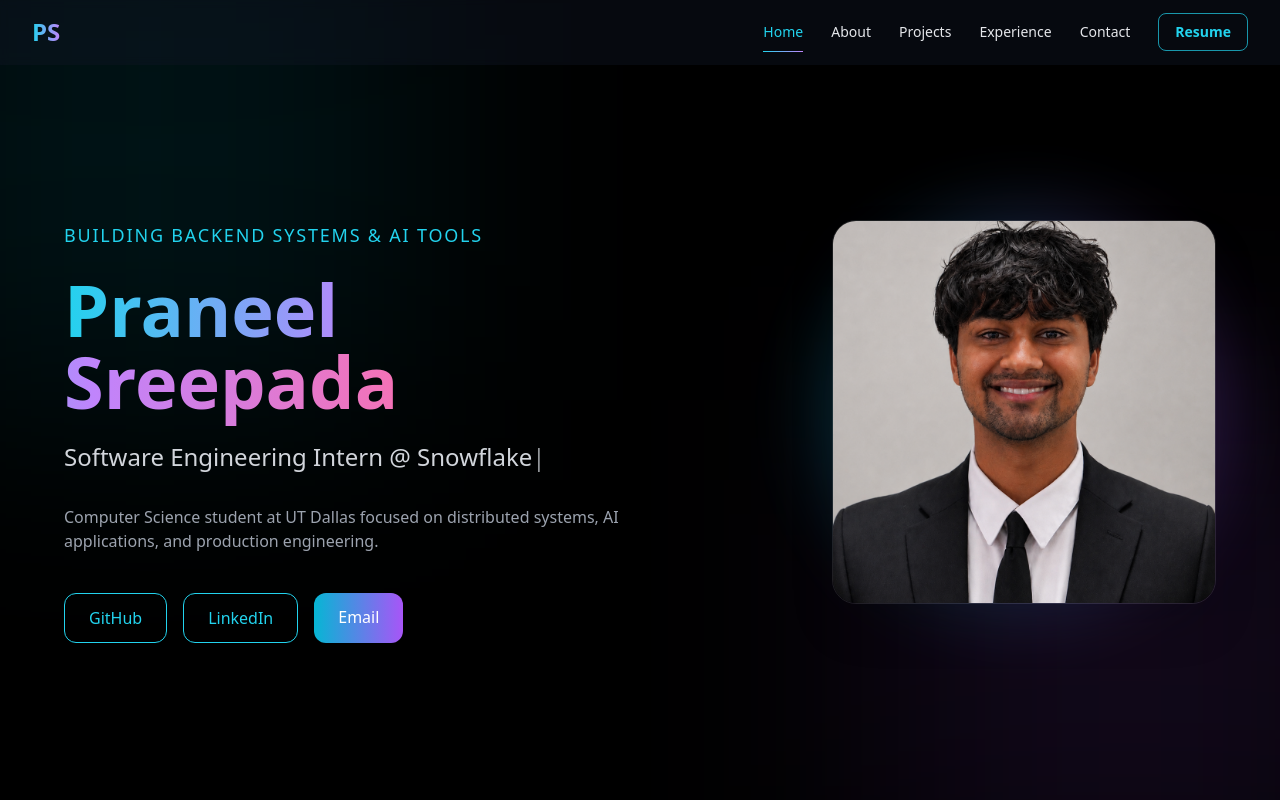
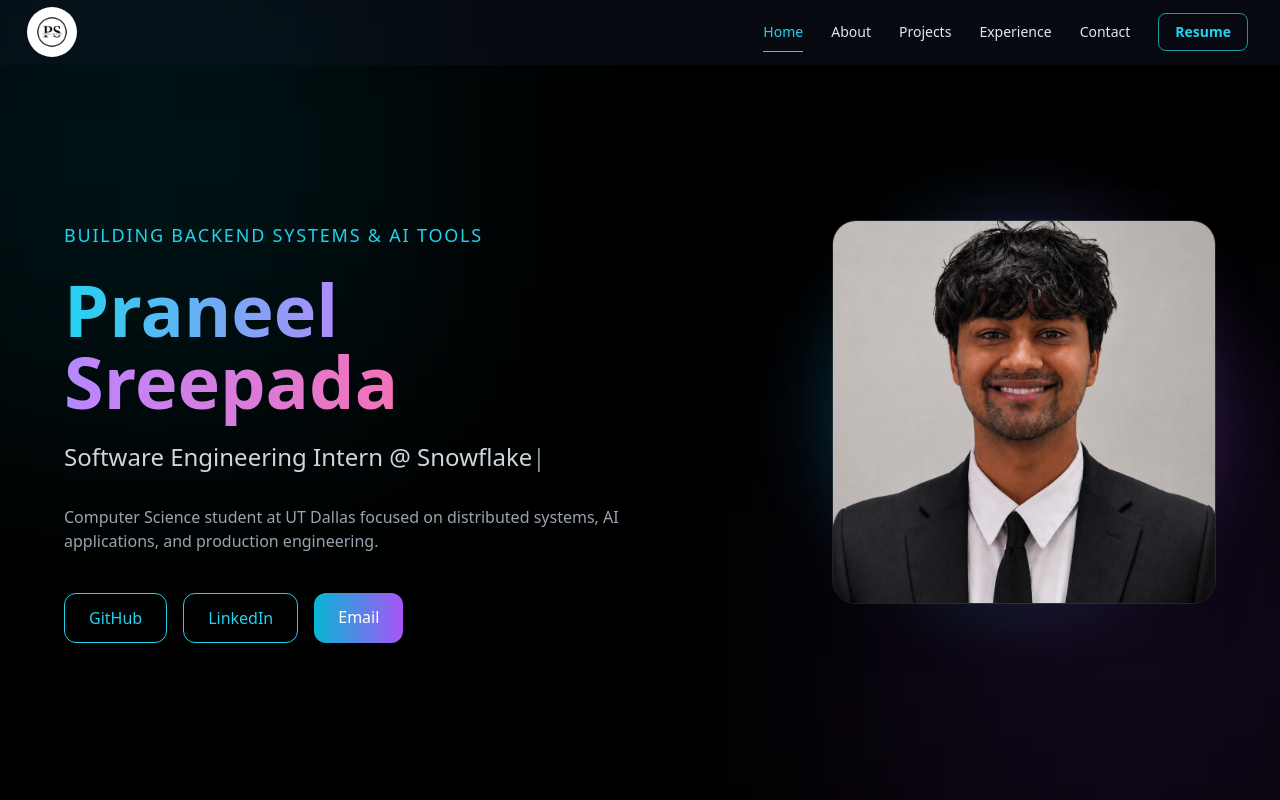
Before and after one commit to praneels7/praneelsreepada-portfolio, a React (Create React App) app: page / in a window 1280 px wide. Shown: the top 800 px of the page. Built offline with nearby package versions, Linux system fonts and the light colour scheme.

Commit message:
Add files via upload

```diff
--- a/src/components/Navbar.js
+++ b/src/components/Navbar.js
@@ -82,13 +82,19 @@ function Navbar() {
       >
         {/* Logo */}
         <a
-          href="#home"
-          onClick={(e) => scrollTo(e, "#home")}
-          className="group relative text-2xl font-bold bg-gradient-to-r from-cyan-400 to-purple-400 bg-clip-text text-transparent transition-transform duration-300 hover:scale-105"
+        href="#home"
+        onClick={(e) => scrollTo(e, "#home")}
+        className="group relative flex items-center transition-transform duration-300 hover:scale-105"
         >
-          PS
-          <span className="absolute -inset-2 rounded-lg bg-cyan-400/0 group-hover:bg-cyan-400/10 transition-colors duration-300 -z-10" />
-        </a>
+        <img
+          src="/PS_Logo.png"
+          alt="Praneel Logo"
+          className="h-10 w-10 rounded-full object-cover"
+          style={{ transform: "scale(1.25)" }}
+        />
+
+        <span className="absolute -inset-2 rounded-lg bg-cyan-400/0 group-hover:bg-cyan-400/10 transition-colors duration-300 -z-10" />
+      </a>
 
         {/* Desktop links */}
         <div className="hidden md:flex items-center gap-1 font-medium">
--- a/src/index.css
+++ b/src/index.css
@@ -5,3 +5,7 @@
 html {
   scroll-behavior: smooth;
 }
+
+body {
+  @apply bg-[#05060a] text-white;
+}
```
